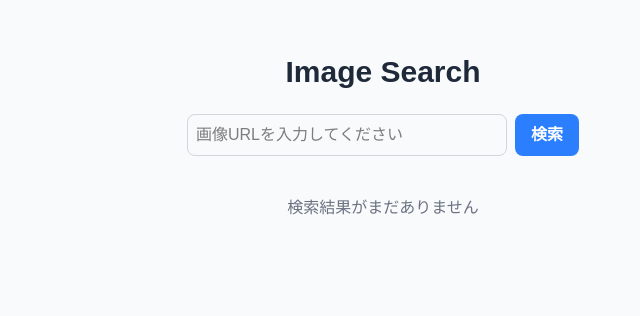
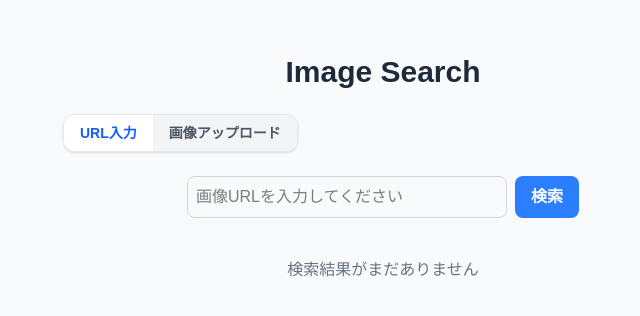
Before and after one commit to yutaka2020/rakuten_embedding, a Next.js app in the folder frontend/: page / in a window 1280 px wide. Shown: the part 266-582 px from the top of the page, without its empty margins (257-897 px from the left). Built offline with nearby package versions, Linux system fonts and the light colour scheme.

Commit message:
ファイル形式検索の見た目を作成

```diff
--- a/frontend/app/page.tsx
+++ b/frontend/app/page.tsx
@@ -1,5 +1,7 @@
 "use client";
 
+import { Mode } from "fs";
+import { url } from "inspector";
 import { useState } from "react";
 
 export default function Home() {
@@ -7,20 +9,40 @@ export default function Home() {
   const [error, setError] = useState("");
   const [loading, setLoading] = useState(false);
   const [results, setResults] = useState<any[]>([]);
+  const [file, setFile] = useState<File | null>(null);
+  const [mode, setMode] = useState<Mode>("url");
+
+
+  const onSwitch = (m: Mode) => {
+    setMode(m);
+    setError("")
+    setResults([])
+
+    if (m === "url") setFile(null);
+    if (m === "file") setImageUrl("");
+  }
 
   // 検索ボタンハ押下時処理
   const handleSearch = async () => {
-    if (!imageUrl.trim()) {
+    setError("");
+    setResults([]);
+
+    if (mode === "url" && !imageUrl.trim()) {
       setError("画像URLを入力してください")
       return;
     }
-
-    setError("");
+    if (mode === "file" && !file) {
+      setError("画像ファイルを選択してください")
+      return;
+    }
     setLoading(true);
-    setResults([]);
     try {
       const formData = new FormData();
-      formData.append("image_url", imageUrl);
+      if (mode === "url") {
+        formData.append("image_url", imageUrl);
+      } else if (file) {
+        formData.append("file", file);
+      }
 
       const res = await fetch("http://127.0.0.1:8000/api/search", {
         method: "POST",
@@ -44,17 +66,67 @@ export default function Home() {
     }
 
   }
-  return (
-    <main className="min-h-screen bg-gray-50 p-80">
-      <h1 className="text-3xl font-bold text-center mb-6 text-gray-800">Image Search</h1>
-      <div className="flex justify-center mb-6 gap-2">
-        <input
+  function InputField({ mode, imageUrl, setImageUrl, setFile }: any) {
+    switch (mode) {
+      case "url":
+        return (<input
           type="text"
           placeholder="画像URLを入力してください"
           value={imageUrl}
           onChange={(e) => setImageUrl(e.target.value)}
-          className="w-80 p-2 border border-gray-300 rounded-lg text-black
-          foucus:outline-none foucus:ring-2 foucus:ring-bulue-400" />
+          className="w-80 p-2 border border-gray-300 rounded-lg text-black focus:outline-none focus:ring-2 focus:ring-blue-400"
+        />);
+
+      case "file":
+        return (
+          <input
+            type="file"
+            accept="image/*"
+            onChange={(e) => setFile(e.target.files?.[0] || null)}
+            className="block text-sm text-gray-700
+            file:mr-4 file:py-2 file:px-4
+            file:rounded-md file:border-0
+            file:text-sm file:font-semibold
+            file:bg-blue-100 file:text-blue-700
+            hover:file:bg-blue-200"
+          />
+        )
+    }
+  }
+
+  return (
+    <main className="min-h-screen bg-gray-50 p-80">
+      <h1 className="text-3xl font-bold text-center mb-6 text-gray-800">Image Search</h1>
+
+      <div className="mx-auto w-full max-w-2xl mb-6">
+        <div className="inline-flex rounded-xl overflow-hidden border border-gray-200 shadow-sm">
+          <button
+            className={`px-4 py-2 text-sm font-semibold ${mode === "url"
+              ? "bg-white text-blue-600"
+              : "bg-gray-100 text-gray-600 hover:bg-gray-200"
+              }`}
+            onClick={() => onSwitch("url")}
+          >
+            URL入力
+          </button>
+          <button
+            className={`px-4 py-2 text-sm font-semibold ${mode === "file"
+              ? "bg-white text-blue-600"
+              : "bg-gray-100 text-gray-600 hover:bg-gray-200"
+              }`}
+            onClick={() => onSwitch("file")}
+          >
+            画像アップロード
+          </button>
+        </div>
+      </div>
+
+      <div className="flex justify-center mb-6 gap-2">
+        <InputField
+          mode={mode}
+          imageUrl={imageUrl}
+          setImageUrl={setImageUrl}
+          setFile={setFile} />
         <button
           onClick={handleSearch}
           disabled={loading}
```
